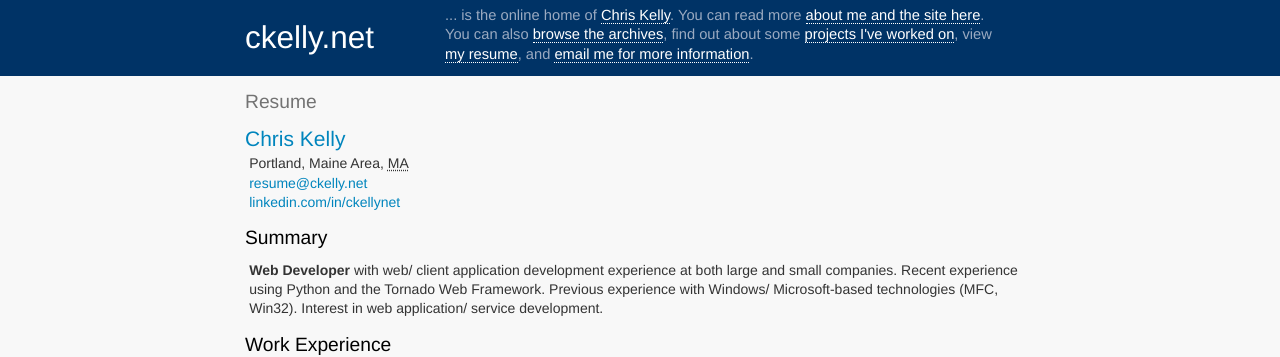
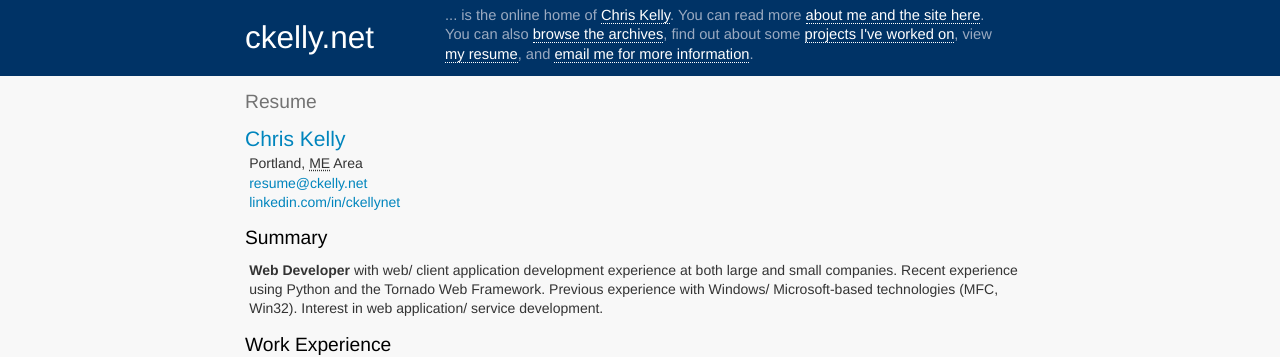
Before and after one commit to ckelly/ckelly.github.com, a Jekyll site: the page built from resume.html, in a window 1280 px wide and 900 px high. Shown: the top 357 px of the window. Built offline with Jekyll 4.4.1, drawn with Linux system fonts in a browser that asks for light colours; some web fonts are replaced.

Commit message:
Fix resume location

```diff
--- a/resume.html
+++ b/resume.html
@@ -11,7 +11,7 @@ section: resume
   <div id="contactinfo" class="vcard">
     <h1 class="fn n" id="name"><a class="url" href="http://ckelly.net/resume/" rel="me"><span class="given-name">Chris</span> <span class="family-name">Kelly</span></a></h1>
     <div class="adr">
-      <span class="locality">Portland, Maine Area</span>, <abbr class="region" title="Maine">MA</abbr>
+      <span class="locality">Portland</span>, <abbr class="region" title="Maine">ME</abbr> Area
     </div>
     <div class="email">
       <script type="text/javascript">
```
